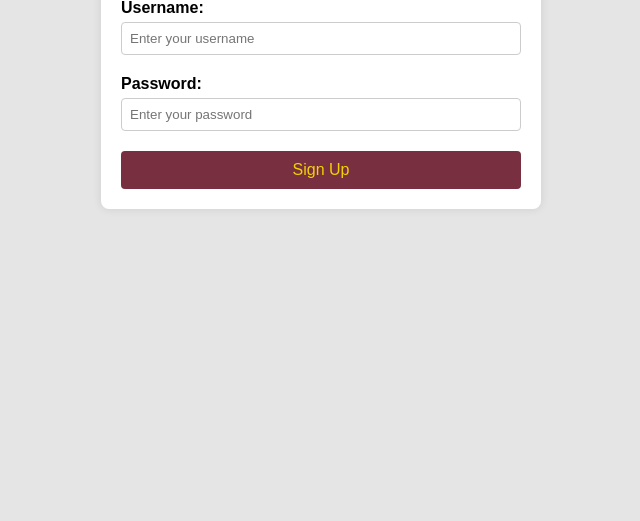
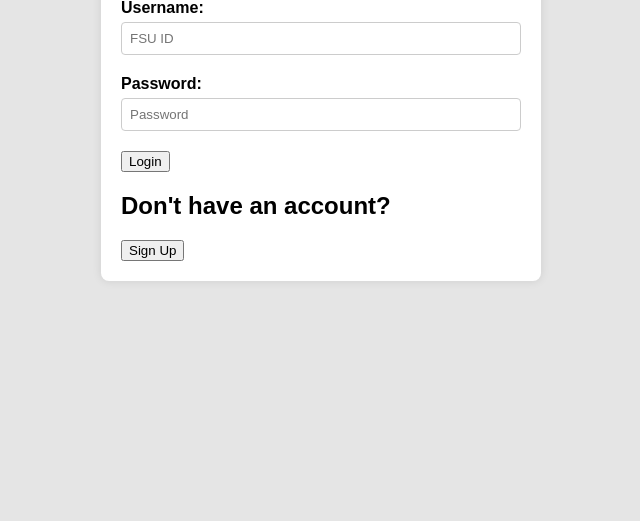
Before and after one commit to Yoti72/AskANole, a Flask app: template templates/LoginScreen.html in a window 1280 px wide. Shown: the part 220-741 px from the top of the page, without its empty margins (319-959 px from the left). Run offline with Flask 3, Linux system fonts and the light colour scheme; the template is opened without the code that fills it, so the values that code supplies are empty.

Commit message:
Login/ SignUp: HTML -> Python Compatibility
Futher CSS + HTML development in functional and graphical aspects
Polishes class types, IDs, placeholders, etc. to be compatible with the python code
Adds slight commenting

```diff
--- a/templates/LoginScreen.html
+++ b/templates/LoginScreen.html
@@ -4,29 +4,40 @@
 <head>
     <meta charset="UTF-8">
     <meta name="viewport" content="width=device-width, initial-scale=1.0">
-    <title>FSU Login</title>
-    <link rel="stylesheet" href="mystyle.css">
+    <title>Ask-A-Nole Login</title>
+    <link rel="stylesheet" href="/statics/mystyle.css">
 </head>
 
 <body>
 
+    <form action="{{url_for('welcome')}}" method="POST">
+
         <div class="login-container">
+            <!-- Logo Place Holder -->
             <div class="logo">
                 <img src="your-logo.png" alt="Your Logo">
             </div>
 
+            <!-- Login Input Group -->
             <div class="input-group">
                 <label for="username">Username:</label>
-            <input type="text" id="username" name="username" placeholder="Enter your username">
+                <input type="text" id="username" name="Username" placeholder="FSU ID">
             </div>
 
             <div class="input-group">
                 <label for="password">Password:</label>
-            <input type="password" id="password" name="password" placeholder="Enter your password">
+                <input type="password" id="password" name="Password" placeholder="Password">
             </div>
 
-        <button class="signup-btn">Sign Up</button>
+            <!-- Login Button -->
+            <button class="login-button" type="submit">Login</button>
+
+            <!-- Sign Up Option -->
+            <h2>Don't have an account?</h2>
+            <a href="/signup"><Button>Sign Up</Button></a>
+
         </div>
+    </form>
 
 </body>
 
--- a/templates/SignUp.html
+++ b/templates/SignUp.html
@@ -5,6 +5,7 @@
     <title>Login Screen</title>
 </head>
 <body>
+    <!-- Keep Type Values -->
     <h1>Sign Up</h1>
     <form action = "{{url_for('signupvalid')}}" method = "POST">
         <p>First Name: <input type="text" name="First"> </p>
```
Lines whose indentation alone changed are shown as unchanged.
